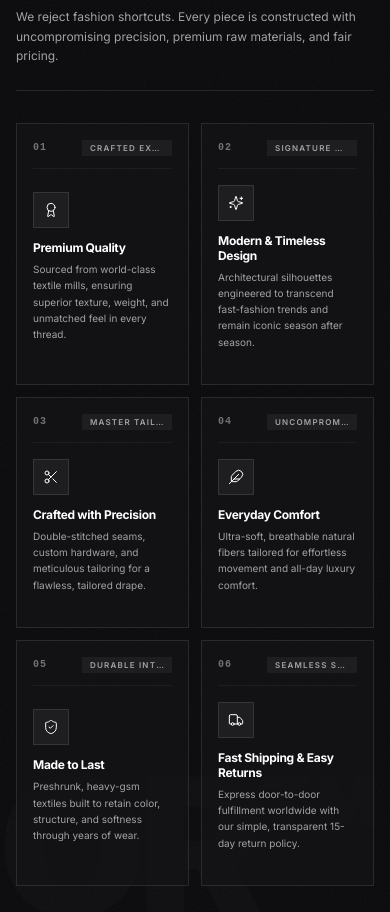
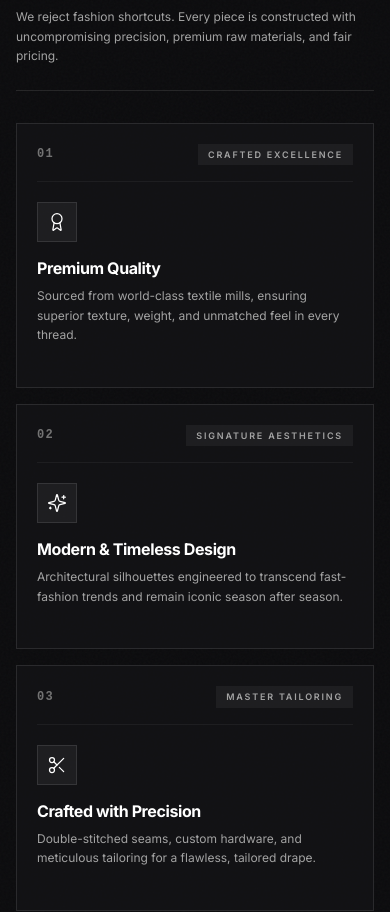
Before and after one commit to varada2315/leor, a React (Vite) app: page / in a window 390 px wide. Shown: the part 4180-5092 px from the top of the page. Built offline with nearby package versions, Linux system fonts and the light colour scheme; a web font is replaced by a local one.

Commit message:
Update Why LEOR grid layout to 1 card per row on mobile screens

```diff
--- a/src/components/WhyLeor.tsx
+++ b/src/components/WhyLeor.tsx
@@ -108,13 +108,13 @@ export const WhyLeor: React.FC = () => {
           </p>
         </div>
 
-        {/* 6 Grid Cards */}
+        {/* 6 Grid Cards — 1 card per row on mobile */}
         <motion.div
           variants={containerVariants}
           initial="hidden"
           whileInView="visible"
           viewport={{ once: true, margin: '-50px' }}
-          className="grid grid-cols-2 lg:grid-cols-3 gap-3 sm:gap-5 md:gap-6"
+          className="grid grid-cols-1 md:grid-cols-2 lg:grid-cols-3 gap-4 sm:gap-6"
         >
           {WHY_LEOR_ITEMS.map((item) => {
             const Icon = item.icon;
@@ -122,30 +122,30 @@ export const WhyLeor: React.FC = () => {
               <motion.div
                 key={item.title}
                 variants={cardVariants}
-                className="group relative bg-[#131316]/90 border border-white/10 p-4 sm:p-6 md:p-8 rounded-xs hover:border-white/40 hover:bg-[#18181c] transition-all duration-300 flex flex-col justify-between overflow-hidden"
+                className="group relative bg-[#131316]/90 border border-white/10 p-5 sm:p-6 md:p-8 rounded-xs hover:border-white/40 hover:bg-[#18181c] transition-all duration-300 flex flex-col justify-between overflow-hidden"
               >
                 {/* Top Subtle Number & Tag */}
-                <div className="flex items-center justify-between pb-3 sm:pb-5 border-b border-white/5">
-                  <span className="text-[10px] sm:text-xs font-mono font-bold tracking-widest text-neutral-500 group-hover:text-white transition-colors">
+                <div className="flex items-center justify-between pb-4 sm:pb-5 border-b border-white/5">
+                  <span className="text-xs font-mono font-bold tracking-widest text-neutral-500 group-hover:text-white transition-colors">
                     {item.num}
                   </span>
-                  <span className="text-[8px] sm:text-[9px] font-semibold tracking-[0.15em] sm:tracking-[0.2em] uppercase text-neutral-400 bg-white/5 px-2 py-0.5 sm:px-2.5 sm:py-1 rounded-xs group-hover:bg-white group-hover:text-black transition-all truncate max-w-[90px] sm:max-w-none">
+                  <span className="text-[9px] font-semibold tracking-[0.2em] uppercase text-neutral-400 bg-white/5 px-2.5 py-1 rounded-xs group-hover:bg-white group-hover:text-black transition-all">
                     {item.tag}
                   </span>
                 </div>
 
                 {/* Content */}
-                <div className="py-4 sm:py-6 space-y-3 sm:space-y-4">
-                  <div className="w-9 h-9 sm:w-12 sm:h-12 rounded-xs bg-white/5 border border-white/10 flex items-center justify-center text-white group-hover:scale-110 group-hover:bg-white group-hover:text-black transition-all duration-300">
-                    <Icon className="w-4 h-4 sm:w-5 sm:h-5" strokeWidth={1.5} />
+                <div className="py-5 sm:py-6 space-y-4">
+                  <div className="w-10 h-10 sm:w-12 sm:h-12 rounded-xs bg-white/5 border border-white/10 flex items-center justify-center text-white group-hover:scale-110 group-hover:bg-white group-hover:text-black transition-all duration-300">
+                    <Icon size={20} strokeWidth={1.5} />
                   </div>
 
-                  <div className="space-y-1.5 sm:space-y-2">
-                    <h3 className="text-xs sm:text-base md:text-lg font-bold tracking-tight text-white flex items-center justify-between group-hover:translate-x-0.5 transition-transform leading-tight">
+                  <div className="space-y-2">
+                    <h3 className="text-base sm:text-lg font-bold tracking-tight text-white flex items-center justify-between group-hover:translate-x-0.5 transition-transform leading-tight">
                       <span>{item.title}</span>
-                      <ArrowUpRight size={14} className="opacity-0 group-hover:opacity-100 transition-opacity text-neutral-400 hidden sm:block shrink-0" />
+                      <ArrowUpRight size={16} className="opacity-0 group-hover:opacity-100 transition-opacity text-neutral-400 shrink-0" />
                     </h3>
-                    <p className="text-[10px] sm:text-xs text-neutral-400 leading-relaxed font-normal">
+                    <p className="text-xs sm:text-xs text-neutral-400 leading-relaxed font-normal">
                       {item.description}
                     </p>
                   </div>
```
